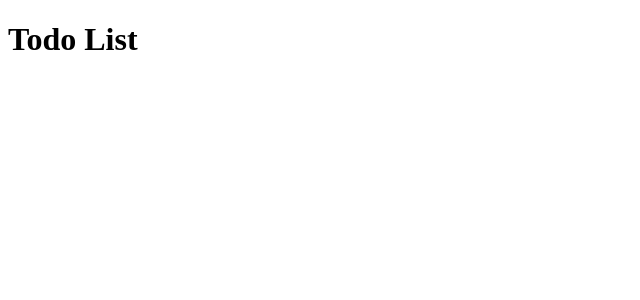
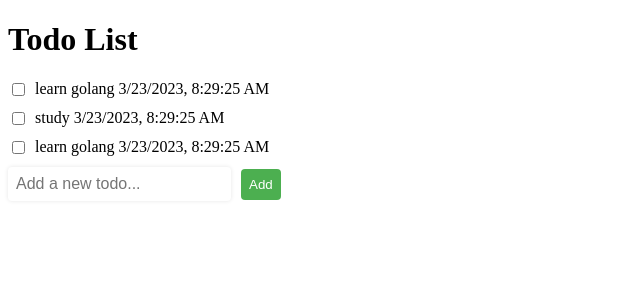
Before and after one commit to rish106/todo-app, an Angular app: page / in a window 1280 px wide. Shown: the top 300 px of the page, without its empty margins (0-640 px from the left). Built offline with nearby package versions, Linux system fonts and the light colour scheme.

Commit message:
add todo list

```diff
--- a/src/app/app.component.html
+++ b/src/app/app.component.html
@@ -2,4 +2,5 @@
     <h1>
         Todo List
     </h1>
+    <app-todo-list></app-todo-list>
 </div>
--- /dev/null
+++ b/src/app/todo-list/todo-list.component.css
@@ -0,0 +1,37 @@
+form {
+  margin-bottom: 20px;
+}
+
+form input[type="text"] {
+  padding: 8px;
+  font-size: 16px;
+  border: none;
+  border-radius: 4px;
+  box-shadow: 0 0 4px rgba(0, 0, 0, 0.1);
+  margin-right: 10px;
+}
+
+form button {
+  background-color: #4CAF50;
+  color: white;
+  border: none;
+  border-radius: 4px;
+  cursor: pointer;
+  padding: 8px;
+}
+
+ul {
+  list-style-type: none;
+  margin: 0;
+  padding: 0;
+}
+
+li {
+  display: flex;
+  align-items: center;
+  margin-bottom: 10px;
+}
+
+li input[type="checkbox"] {
+  margin-right: 10px;
+}
--- /dev/null
+++ b/src/app/todo-list/todo-list.component.html
@@ -0,0 +1,10 @@
+<ul>
+    <li *ngFor="let todo of todos">
+        <input type="checkbox" [(ngModel)]="todo.is_complete">
+        {{ todo.task }}    {{ todo.added_on.toLocaleString() }}
+    </li>
+    <form (ngSubmit)="addTodo()">
+      <input type="text" [(ngModel)]="newTodo" placeholder="Add a new todo..." name="first">
+      <button type="submit">Add</button>
+    </form>
+</ul>
--- /dev/null
+++ b/src/app/todo-list/todo-list.component.ts
@@ -0,0 +1,31 @@
+import { Component } from '@angular/core';
+
+interface Todo {
+    task: string;
+    is_complete: boolean;
+    added_on: Date;
+}
+
+@Component({
+    selector: 'app-todo-list',
+    templateUrl: './todo-list.component.html',
+    styleUrls: ['./todo-list.component.css']
+})
+
+export class TodoListComponent {
+    newTodo: string = '';
+
+    todos: Todo[] = [
+        { task: 'learn golang', is_complete: false, added_on: new Date() },
+        { task: 'study', is_complete: false, added_on: new Date() },
+        { task: 'learn golang', is_complete: false, added_on: new Date() },
+    ];
+
+    addTodo() {
+        if (this.newTodo.trim().length === 0) {
+            return;
+        }
+        this.todos.push({ task: this.newTodo, is_complete: false, added_on: new Date() });
+        this.newTodo = '';
+    }
+}
```
Also changed, not shown: src/app/app.module.ts (+6 -2 lines), 1 other file (tests, documents, lock files or other folders).
